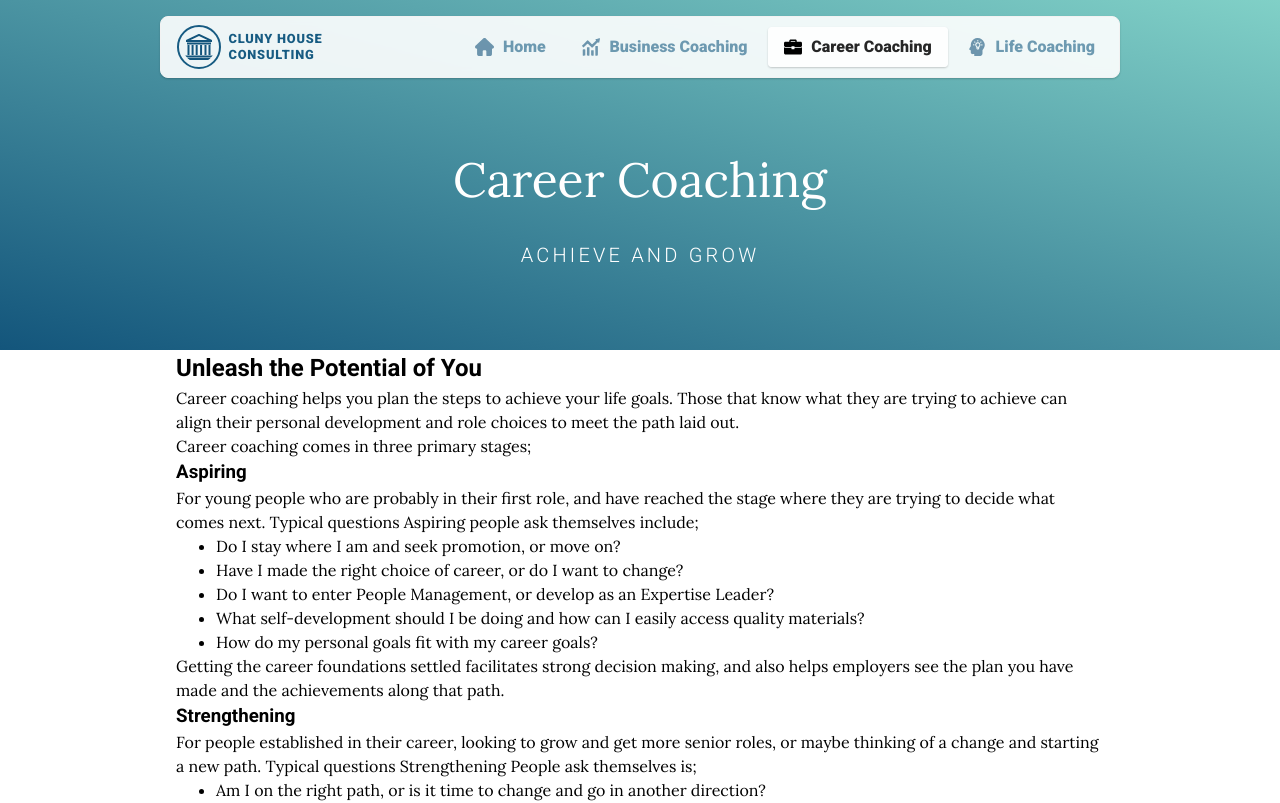
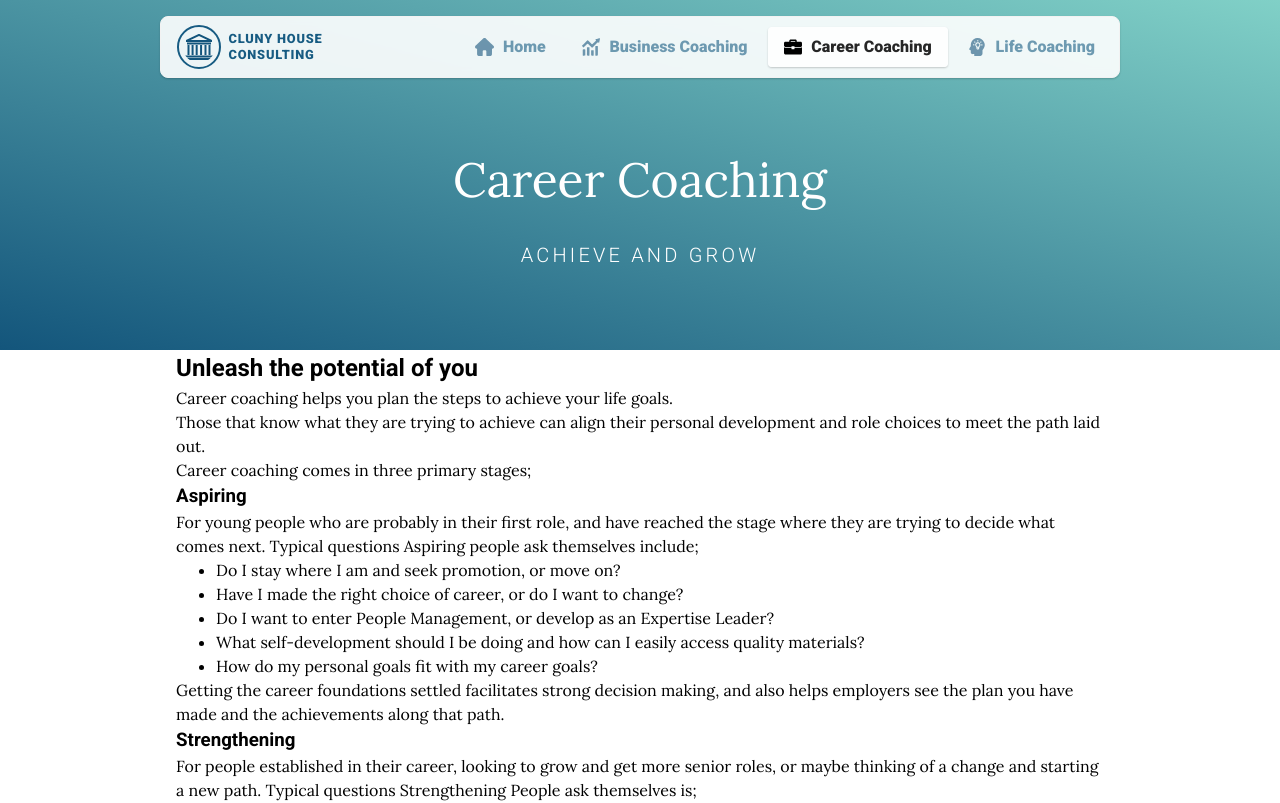
Before and after one commit to CJohnston079/cluny-house-consulting, a React (Vite) app: page /career-coaching in a window 1280 px wide. Shown: the top 803 px of the page. Built offline with nearby package versions, Linux system fonts and the light colour scheme.

Commit message:
Refactor: replace `<h2>` and `<p>` elements at the top of pages with `Headline` component

```diff
--- a/src/pages/BusinessCoaching.jsx
+++ b/src/pages/BusinessCoaching.jsx
@@ -1,21 +1,26 @@
 import Hero from "../Hero";
+import Headline from "../Headline";
 
 const BusinessCoaching = function () {
 	return (
 		<>
 			<Hero heading="Business Coaching" description="An independent view to help you grow" />
 			<section className="fb-col-wrapper">
-				<h2>Unleash the potential of your business</h2>
+				<Headline heading="Unleash the potential of your business">
 					<p>
 						Running a business takes knowledge, energy, communication and imagination. It also takes
-					up all of your time. Large organisations have support structures where you can get help,
-					but when you run a small business it can feel like you have to solve every problem
-					yourself, and it can be a lonely place.
+						up all of your time.
+					</p>
+					<p>
+						Large organisations have support structures where you can get help, but when you run a
+						small business it can feel like you have to solve every problem yourself, and it can be
+						a lonely place.
 					</p>
 					<p>
 						This is where business coaching comes in. Business coaching is not about telling you how
 						to run your business, it is about drawing from you a way forward and a plan to succeed.
 					</p>
+				</Headline>
 				<p>Business coaching can help you with;</p>
 				<ul>
 					<li>Overcoming barriers to growth</li>
--- a/src/pages/CareerCoaching.jsx
+++ b/src/pages/CareerCoaching.jsx
@@ -1,16 +1,18 @@
 import Hero from "../Hero";
+import Headline from "../Headline";
 
 const CareerCoaching = function () {
 	return (
 		<>
 			<Hero heading="Career Coaching" description="Achieve and Grow" />
 			<section className="fb-col-wrapper">
-				<h2>Unleash the Potential of You</h2>
-				<p>
-					Career coaching helps you plan the steps to achieve your life goals. Those that know what
-					they are trying to achieve can align their personal development and role choices to meet
-					the path laid out.
-				</p>
+				<Headline heading="Unleash the potential of you">
+					<p>Career coaching helps you plan the steps to achieve your life goals.</p>
+					<p>
+						Those that know what they are trying to achieve can align their personal development and
+						role choices to meet the path laid out.
+					</p>
+				</Headline>
 				<p>Career coaching comes in three primary stages;</p>
 				<h3>Aspiring</h3>
 				<p>
--- a/src/pages/Home.jsx
+++ b/src/pages/Home.jsx
@@ -1,12 +1,13 @@
 import Hero from "../Hero";
+import Headline from "../Headline";
 
 const Home = function () {
 	return (
 		<>
 			<Hero heading="Cluny House Consulting" description="Helping you to be the best you can be" />
 			<section className="fb-col-wrapper">
-				<h2>About</h2>
-				<p>How many times have you thought ‘I need help!’</p>
+				<Headline heading="About">
+					<p>How many times have you thought &quot;I need help!&quot;</p>
 					<p>
 						We are here to help. We help people to understand themselves, their work colleagues and
 						their business. We do this by listening to you, and drawing from you your ideas to help
@@ -17,6 +18,7 @@ const Home = function () {
 						always the barrier to finding your own solution, and that’s what we do, help you get
 						through all the noise, think clearly and work out how to execute.
 					</p>
+				</Headline>
 				<p>WE do this by;</p>
 				<ul>
 					<li>Giving you time to talk about what is important to you.</li>
--- a/src/pages/LifeCoaching.jsx
+++ b/src/pages/LifeCoaching.jsx
@@ -1,16 +1,18 @@
 import Hero from "../Hero";
+import Headline from "../Headline";
 
 const LifeCoaching = function () {
 	return (
 		<>
 			<Hero heading="Life Coaching" description="Managing whatever life throws at you" />
 			<section className="fb-col-wrapper">
-				<h2>Being the Best Person You Can Be!</h2>
-				<p>
-					Life might be a box of chocolates, but some of what is in there is not very nice. We all
-					have to deal with problems, crisis, emergencies for ourselves and for others, and
-					sometimes we just need help to get clarity and find a way forward.
-				</p>
+				<Headline heading="Being the best person you can be">
+					<p>Life might be a box of chocolates, but some of what is in there is not very nice.</p>
+					<p>
+						We all have to deal with problems, crisis, emergencies for ourselves and for others, and
+						sometimes we just need help to get clarity and find a way forward.
+					</p>
+				</Headline>
 				<p>
 					People looking for life coaching are asking themselves some of the following questions;
 				</p>
```
Lines whose indentation alone changed are shown as unchanged.
